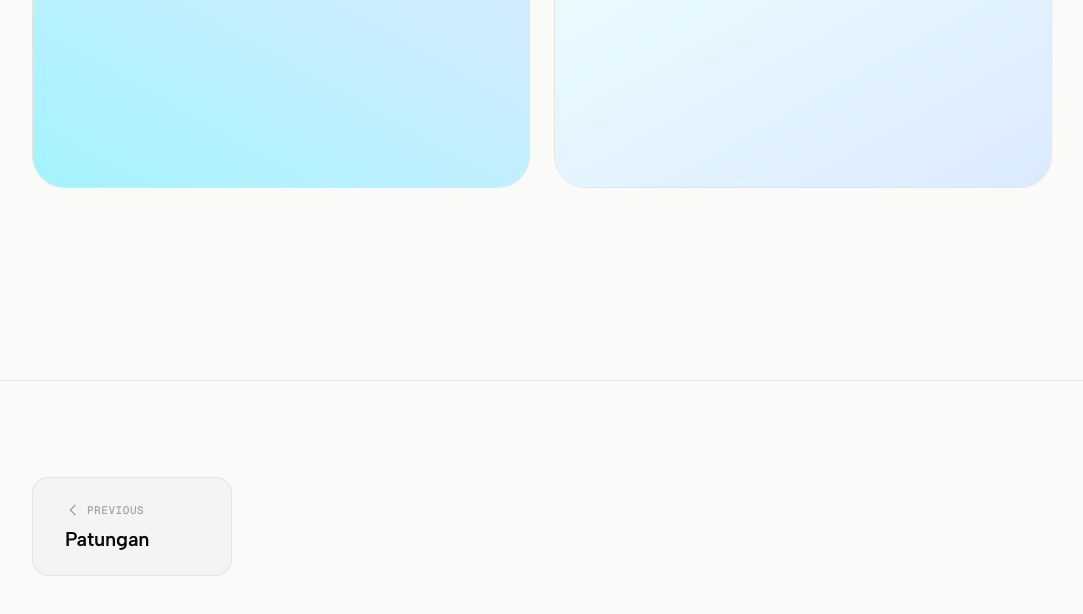
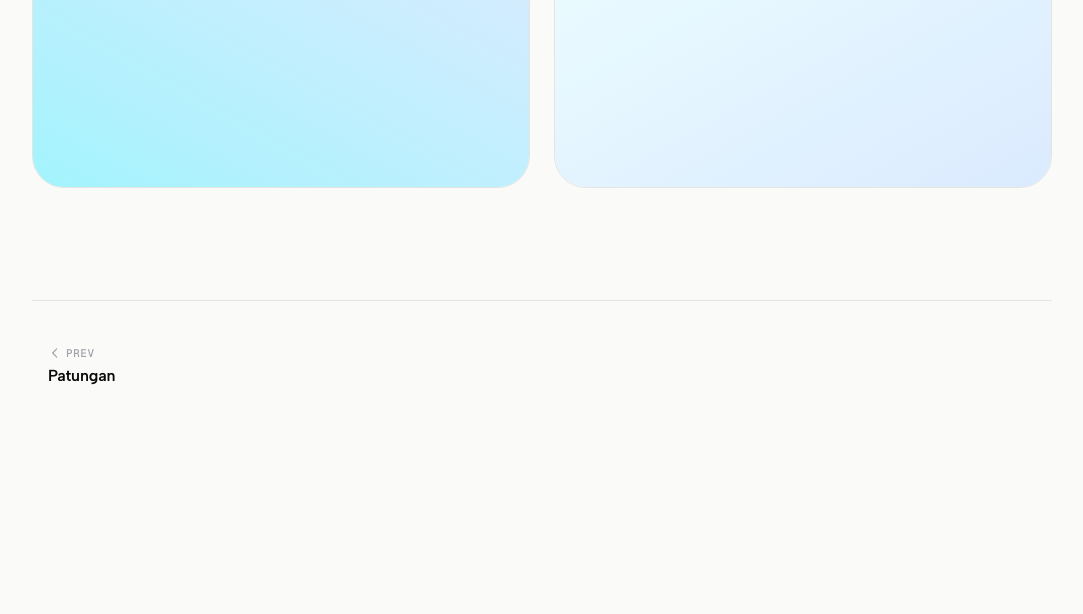
Before and after one commit to ardianilyas/portfolio, a Nuxt app: page /projects/bux in a window 1280 px wide. Shown: the part 1473-2087 px from the top of the page, without its empty margins (98-1181 px from the left). Built offline with nearby package versions, Linux system fonts and the light colour scheme.

Commit message:
style: compact project pagination and move below gallery

```diff
--- a/app/pages/projects/[slug].vue
+++ b/app/pages/projects/[slug].vue
@@ -75,40 +75,36 @@
           </div>
         </div>
 
-      </div>
-    </section>
-
         <!-- Project Pagination -->
-    <section class="max-w-[1100px] mx-auto px-6 md:px-10 py-16 md:py-24 border-t border-[var(--color-border)] mt-12 md:mt-24">
-      <div class="flex flex-col sm:flex-row justify-between items-stretch gap-6">
-
+        <div class="flex flex-row justify-between items-center gap-4 mt-8 pt-8 border-t border-[var(--color-border)] w-full">
           <!-- Previous Button -->
           <NuxtLink
             v-if="prevProject"
             :to="'/projects/' + prevProject.slug"
-          class="pagination-btn group mr-auto text-left"
+            class="pagination-btn group text-left"
           >
             <span class="pagination-label">
-            <svg class="transition-transform group-hover:-translate-x-1" width="16" height="16" viewBox="0 0 24 24" fill="none" stroke="currentColor" stroke-width="2"><path stroke-linecap="round" stroke-linejoin="round" d="M15 19l-7-7 7-7" /></svg>
-            Previous
+              <svg class="transition-transform group-hover:-translate-x-1" width="14" height="14" viewBox="0 0 24 24" fill="none" stroke="currentColor" stroke-width="2"><path stroke-linecap="round" stroke-linejoin="round" d="M15 19l-7-7 7-7" /></svg>
+              Prev
             </span>
             <span class="pagination-title">{{ prevProject.name }}</span>
           </NuxtLink>
-        <div v-else class="mr-auto"></div>
+          <div v-else></div>
 
           <!-- Next Button -->
           <NuxtLink
             v-if="nextProject"
             :to="'/projects/' + nextProject.slug"
-          class="pagination-btn group ml-auto text-right"
+            class="pagination-btn group text-right"
           >
             <span class="pagination-label">
               Next
-            <svg class="transition-transform group-hover:translate-x-1" width="16" height="16" viewBox="0 0 24 24" fill="none" stroke="currentColor" stroke-width="2"><path stroke-linecap="round" stroke-linejoin="round" d="M9 5l7 7-7 7" /></svg>
+              <svg class="transition-transform group-hover:translate-x-1" width="14" height="14" viewBox="0 0 24 24" fill="none" stroke="currentColor" stroke-width="2"><path stroke-linecap="round" stroke-linejoin="round" d="M9 5l7 7-7 7" /></svg>
             </span>
             <span class="pagination-title">{{ nextProject.name }}</span>
           </NuxtLink>
-        <div v-else class="ml-auto"></div>
+          <div v-else></div>
+        </div>
 
       </div>
     </section>
@@ -319,37 +315,23 @@ onMounted(() => {
 .pagination-btn {
   display: flex;
   flex-direction: column;
-  gap: 8px;
-  padding: 16px 24px;
-  border-radius: 16px;
-  background: var(--color-surface);
-  border: 1px solid var(--color-border);
+  gap: 4px;
+  padding: 12px 16px;
+  border-radius: 12px;
+  background: transparent;
   text-decoration: none;
-  transition: all 0.3s cubic-bezier(0.16, 1, 0.3, 1);
-  min-width: 160px;
-  flex: 1;
-  max-width: 100%;
-}
-
-@media (min-width: 640px) {
-  .pagination-btn {
-    flex: 0 1 auto;
-    min-width: 200px;
-    padding: 24px 32px;
-  }
+  transition: all 0.2s ease;
+  min-width: 120px;
 }
 
 .pagination-btn:hover {
-  background: #ffffff;
-  border-color: var(--color-border-2);
-  transform: translateY(-2px);
-  box-shadow: 0 12px 24px -8px rgba(0,0,0,0.06);
+  background: var(--color-surface);
 }
 
 .pagination-label {
   display: flex;
   align-items: center;
-  gap: 6px;
+  gap: 4px;
   font-family: var(--font-mono);
   font-size: 11px;
   font-weight: 500;
@@ -373,7 +355,7 @@ onMounted(() => {
 
 .pagination-title {
   font-family: var(--font-sans);
-  font-size: clamp(16px, 2vw, 20px);
+  font-size: clamp(14px, 1.5vw, 16px);
   font-weight: 600;
   color: var(--color-text);
   line-height: 1.2;
```
Lines whose indentation alone changed are shown as unchanged.
